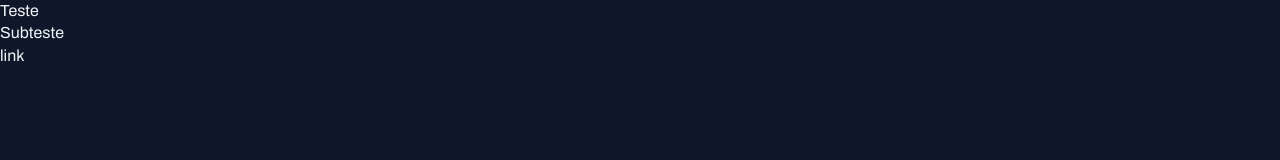
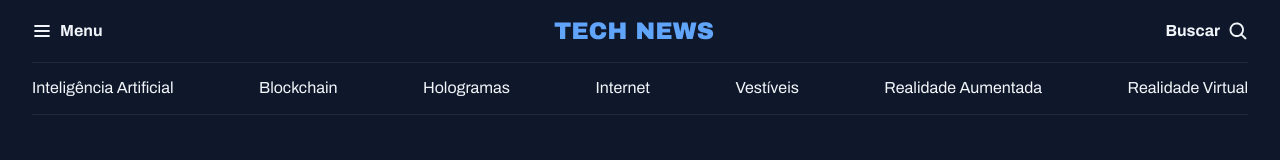
Before and after one commit to Iago-Azevedo/fullstack-portal-de-noticias, a plain HTML site: page index.html in a window 1280 px wide. Drawn offline with Linux system fonts and the light colour scheme.

Commit message:
criando o header da aplicação

```diff
--- a/index.html
+++ b/index.html
@@ -1,5 +1,5 @@
 <!DOCTYPE html>
-<html lang="en">
+<html lang="pt-br">
 
 <head>
   <link rel="preconnect" href="https://fonts.googleapis.com">
@@ -15,9 +15,32 @@
 </head>
 
 <body>
-  <h1>Teste</h1>
-  <h2>Subteste</h2>
- <a href="#">link</a>
+  <header class="container">
+    <nav id="primary" class="grid grid-flow-col">
+      <div>
+        <img src="assets/icons/List.svg" alt="ícone de menu">
+        <strong>Menu</strong>
+      </div>
+
+      <div>
+        <img src="assets/Tech News.png" alt="Logo Tech News">
+      </div>
+
+      <div>
+        <strong>Buscar</strong>
+        <img src="assets/icons/MagnifyingGlass.svg" alt="ícone de lupa">
+      </div>
+    </nav>
+    <nav id="secundary" class="grid grid-flow-col">
+      <a href="#">Inteligência Artificial</a>
+      <a href="#">Blockchain</a>
+      <a href="#">Hologramas</a>
+      <a href="#">Internet</a>
+      <a href="#">Vestíveis</a>
+      <a href="#">Realidade Aumentada </a>
+      <a href="#">Realidade  Virtual</a>
+    </nav>
+  </header>
 </body>
 
 </html>
--- a/styles/global.css
+++ b/styles/global.css
@@ -39,3 +39,18 @@ a:hover {
 h1, h2, h3 {
   font:inherit;
 }
+
+.container {
+  max-width: 1280px;
+  padding-inline: 32px;
+  margin-inline: auto;
+}
+
+/* utility-first*/
+.grid {
+  display: grid;
+}
+
+.grid-flow-col {
+  grid-auto-flow: column;
+}
--- /dev/null
+++ b/styles/header.css
@@ -0,0 +1,25 @@
+#primary {
+  padding-block: 20px;
+
+  div {
+    display: flex;
+    align-items: center;
+    gap: 8px;
+  }
+
+  /* nesting css*/
+  div:nth-child(2) {
+    margin-inline: auto;
+  }
+
+  div:nth-child(3) {
+    justify-self: end;
+  }
+}
+
+#secundary {
+  padding-block: 14px;
+  border: solid 1px var(--stroke-color);
+  border-inline: none;
+  justify-content: space-between;
+}
--- a/styles/index.css
+++ b/styles/index.css
@@ -1 +1,2 @@
 @import url(global.css);
+@import url(header.css);
```
